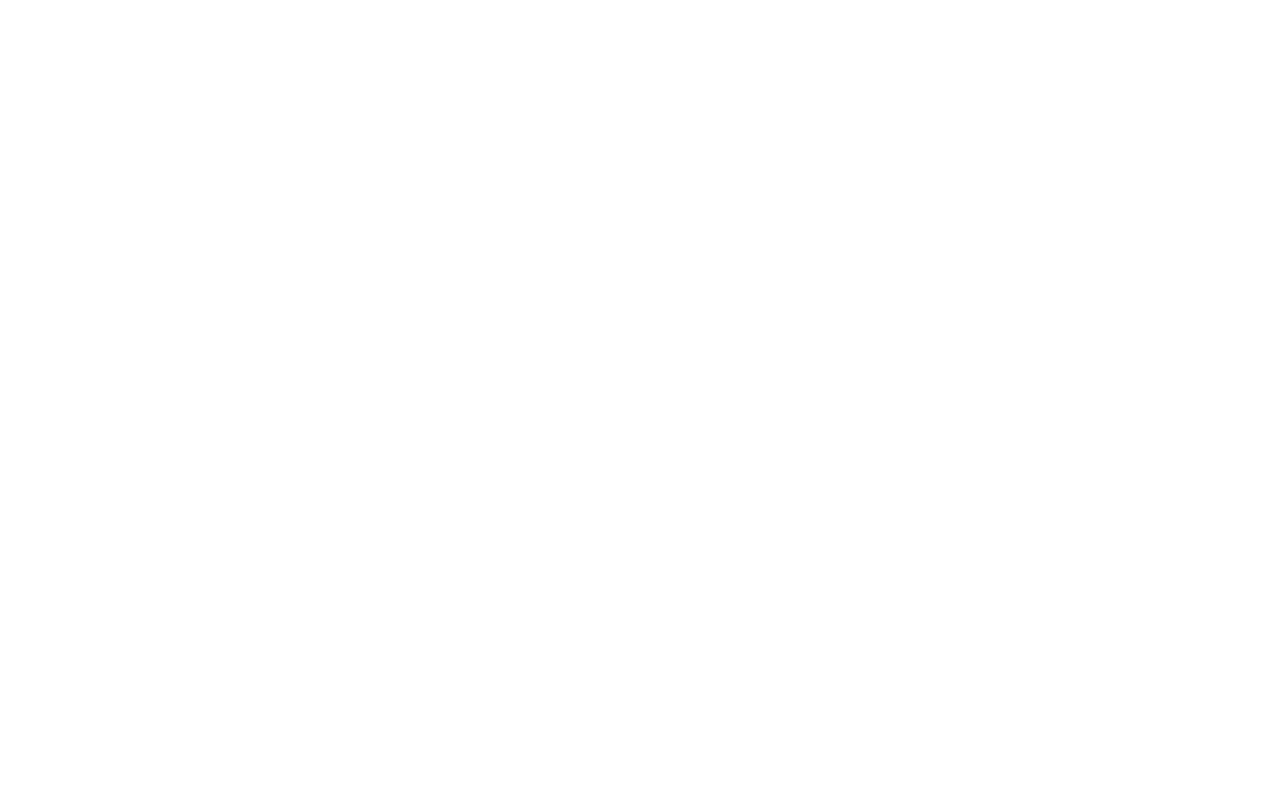
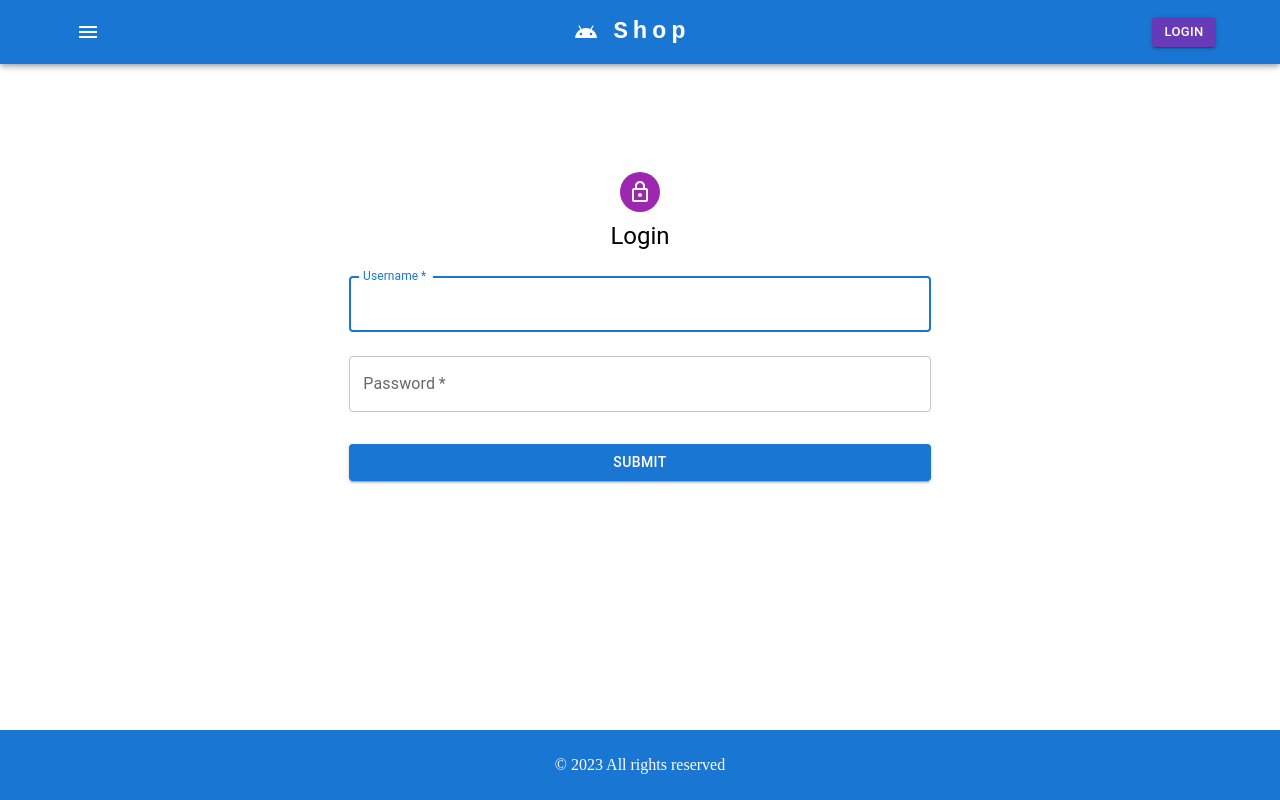
Before and after one commit to PresleyWong/Frontend-Test, a React (Vite) app: page /#/login in a window 1280 px wide. Built offline with nearby package versions, Linux system fonts and the light colour scheme.

Commit message:
added login function

```diff
--- a/package.json
+++ b/package.json
@@ -14,6 +14,7 @@
     "@emotion/styled": "^11.10.6",
     "@fontsource/roboto": "^4.5.8",
     "@mui/icons-material": "^5.11.16",
+    "@mui/lab": "^5.0.0-alpha.127",
     "@mui/material": "^5.12.1",
     "@mui/styled-engine-sc": "^5.12.0",
     "@reduxjs/toolkit": "^1.9.5",
--- a/src/App.jsx
+++ b/src/App.jsx
@@ -7,7 +7,7 @@
 
 const App = () => {
   return (
-    <BrowserRouter basename="/frontend-test">
+    <HashRouter>
       <Layout>
         <Routes>
           <Route path="/" element={<Homepage />} />
@@ -17,7 +17,7 @@
           <Route path="*" element={<Homepage />} />
         </Routes>
       </Layout>
-    </BrowserRouter>
+    </HashRouter>
   );
 };
 
--- a/src/components/Header.jsx
+++ b/src/components/Header.jsx
@@ -1,3 +1,4 @@
+import { useState } from "react";
 import {
   AppBar,
   Box,
@@ -5,11 +6,100 @@
   IconButton,
   Toolbar,
   Typography,
+  Button,
+  Menu,
+  MenuItem,
 } from "@mui/material";
+
 import MenuIcon from "@mui/icons-material/Menu";
+import KeyboardArrowDownIcon from "@mui/icons-material/KeyboardArrowDown";
 import AndroidIcon from "@mui/icons-material/Android";
+import { Link as RouterLink, useNavigate } from "react-router-dom";
+
+import { useSelector, useDispatch } from "react-redux";
+import {
+  clearCredentials,
+  selectCurrentUser,
+} from "../redux/features/auth/authSlice";
 
 const Header = () => {
+  const navigate = useNavigate();
+  const dispatch = useDispatch();
+  const [anchorElNav, setAnchorElNav] = useState(null);
+  const currentUser = useSelector(selectCurrentUser);
+
+  const handleLogout = (e) => {
+    e.preventDefault();
+    dispatch(clearCredentials());
+    navigate("/");
+  };
+
+  const handleOpenNavMenu = (event) => {
+    setAnchorElNav(event.currentTarget);
+  };
+
+  const handleCloseNavMenu = () => {
+    setAnchorElNav(null);
+  };
+
+  const userButton = () => {
+    if (currentUser) {
+      return (
+        <>
+          <Button
+            onClick={handleOpenNavMenu}
+            endIcon={<KeyboardArrowDownIcon />}
+            variant="contained"
+            size="small"
+            sx={{
+              backgroundColor: "#673ab7",
+              "&:hover": {
+                backgroundColor: "#512da8",
+              },
+            }}
+          >
+            {currentUser.username}
+          </Button>
+
+          <Menu
+            sx={{ mt: "35px" }}
+            anchorEl={anchorElNav}
+            anchorOrigin={{
+              vertical: "top",
+              horizontal: "right",
+            }}
+            transformOrigin={{
+              vertical: "top",
+              horizontal: "right",
+            }}
+            open={Boolean(anchorElNav)}
+            onClose={handleCloseNavMenu}
+            keepMounted
+          >
+            <MenuItem onClick={handleLogout}>Logout</MenuItem>
+          </Menu>
+        </>
+      );
+    } else {
+      return (
+        <Button
+          component={RouterLink}
+          variant="contained"
+          size="small"
+          to="/login"
+          sx={{
+            backgroundColor: "#673ab7",
+            "&:hover": {
+              backgroundColor: "#512da8",
+            },
+          }}
+        >
+          Login
+        </Button>
+      );
+    }
+  };
+
   return (
     <AppBar position="fixed">
       <Container>
@@ -17,7 +107,7 @@
           <Box sx={{ flexGrow: 1, display: "flex" }}>
             <IconButton
               size="large"
-              aria-label="account of current user"
+              aria-label="Menu"
               aria-controls="menu-appbar"
               aria-haspopup="true"
               onClick={() => {}}
@@ -30,8 +120,8 @@
           <Typography
             variant="h5"
             noWrap
-            component="a"
-            href=""
+            component={RouterLink}
+            to="/"
             sx={{
               ml: 2,
               display: "flex",
@@ -45,6 +135,8 @@
           >
             Shop
           </Typography>
+
+          {userButton()}
         </Toolbar>
       </Container>
     </AppBar>
--- a/src/pages/Login.jsx
+++ b/src/pages/Login.jsx
@@ -1,7 +1,87 @@
-import React from "react";
+import { Avatar, TextField, Box, Typography } from "@mui/material";
+import LoadingButton from "@mui/lab/LoadingButton";
+import LockOutlinedIcon from "@mui/icons-material/LockOutlined";
+import { useDispatch } from "react-redux";
+import { useRef } from "react";
+import { useNavigate } from "react-router-dom";
+
+import { setCredentials } from "../redux/features/auth/authSlice";
+import { useLoginMutation } from "../redux/api/authApi";
+import Spinner from "../components/Spinner";
 
 const Login = () => {
-  return <div>Login</div>;
+  const refUsername = useRef(null);
+  const refPassword = useRef(null);
+  const dispatch = useDispatch();
+  const navigate = useNavigate();
+  const [login, { isLoading, isSuccess, isError, error }] = useLoginMutation();
+
+  const handleSubmit = async (e) => {
+    e.preventDefault();
+    try {
+      const user = await login({
+        username: refUsername.current.value,
+        password: refPassword.current.value,
+      }).unwrap();
+      dispatch(setCredentials(user));
+      navigate("/");
+    } catch (err) {
+      debugger;
+      alert(err.data.message);
+    }
+  };
+
+  return (
+    <Box
+      sx={{
+        marginTop: 8,
+        display: "flex",
+        flexDirection: "column",
+        alignItems: "center",
+      }}
+    >
+      <Avatar sx={{ m: 1, bgcolor: "secondary.main" }}>
+        <LockOutlinedIcon />
+      </Avatar>
+      <Typography component="h1" variant="h5">
+        Login
+      </Typography>
+      <Box component="form" onSubmit={handleSubmit} noValidate sx={{ mt: 1 }}>
+        <TextField
+          margin="normal"
+          required
+          fullWidth
+          id="username"
+          label="Username"
+          name="username"
+          autoComplete="username"
+          autoFocus
+          inputRef={refUsername}
+        />
+        <TextField
+          margin="normal"
+          required
+          fullWidth
+          name="password"
+          label="Password"
+          type="password"
+          id="password"
+          autoComplete="current-password"
+          inputRef={refPassword}
+        />
+
+        <LoadingButton
+          type="submit"
+          loading={isLoading}
+          fullWidth
+          variant="contained"
+          sx={{ mt: 3, mb: 2 }}
+        >
+          Submit
+        </LoadingButton>
+      </Box>
+    </Box>
+  );
 };
 
 export default Login;
```
Also changed, not shown: 1 other file (tests, documents, lock files or other folders).
